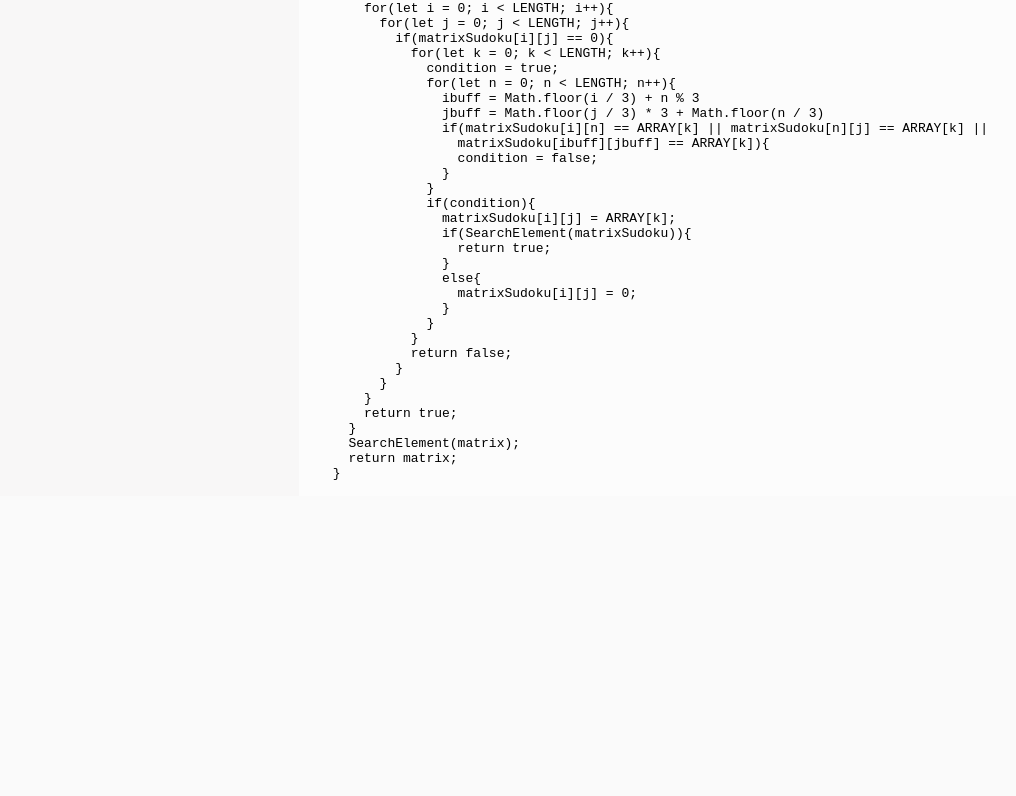
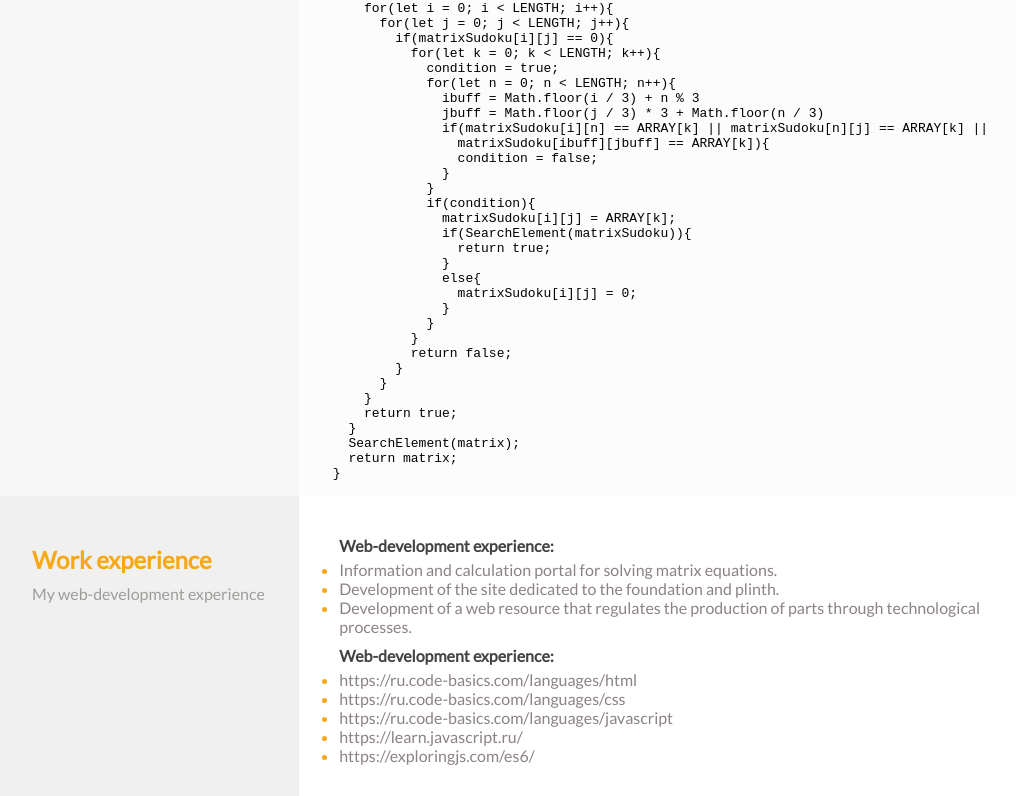
Before and after one commit to beafraidnotlearning/rsschool-cv, a plain HTML site: page index.html in a window 1280 px wide. Shown: the part 1069-1865 px from the top of the page, without its empty margins (136-1152 px from the left). Before the commit the page ends 1565 px from the top, so only its background shows below. Drawn offline with Linux system fonts and the light colour scheme.

Commit message:
feat: add section 'Work experiences'

```diff
--- a/index.html
+++ b/index.html
@@ -158,5 +158,47 @@
         </div>
       </div>
     </section>
+    <section class="grid" id="experience">
+      <div class="left left-content-color1">
+        <h2>Work experience</h2>
+        <p>My web-development experience</p>
+      </div>
+      <div class="right right-content-color1">
+        <ul class="goals">
+          <li>
+            <span>Web-development experience:</span>
+          </li>
+          <li>
+            <span>Information and calculation portal for solving matrix equations.</span>
+          </li>
+          <li>
+            <span>Development of the site dedicated to the foundation and plinth.</span>
+          </li>
+          <li>
+            <span>Development of a web resource that regulates the production of parts through technological processes.</span>
+          </li>
+        </ul>
+        <ul class="goals">
+          <li>
+            <span>Web-development experience:</span>
+          </li>
+          <li>
+            <span>https://ru.code-basics.com/languages/html</span>
+          </li>
+          <li>
+            <span>https://ru.code-basics.com/languages/css</span>
+          </li>
+          <li>
+            <span>https://ru.code-basics.com/languages/javascript</span>
+          </li>
+          <li>
+            <span>https://learn.javascript.ru/</span>
+          </li>
+          <li>
+            <span>https://exploringjs.com/es6/</span>
+          </li>
+        </ul>
+      </div>
+    </section>
   </main>
 </html>
```
